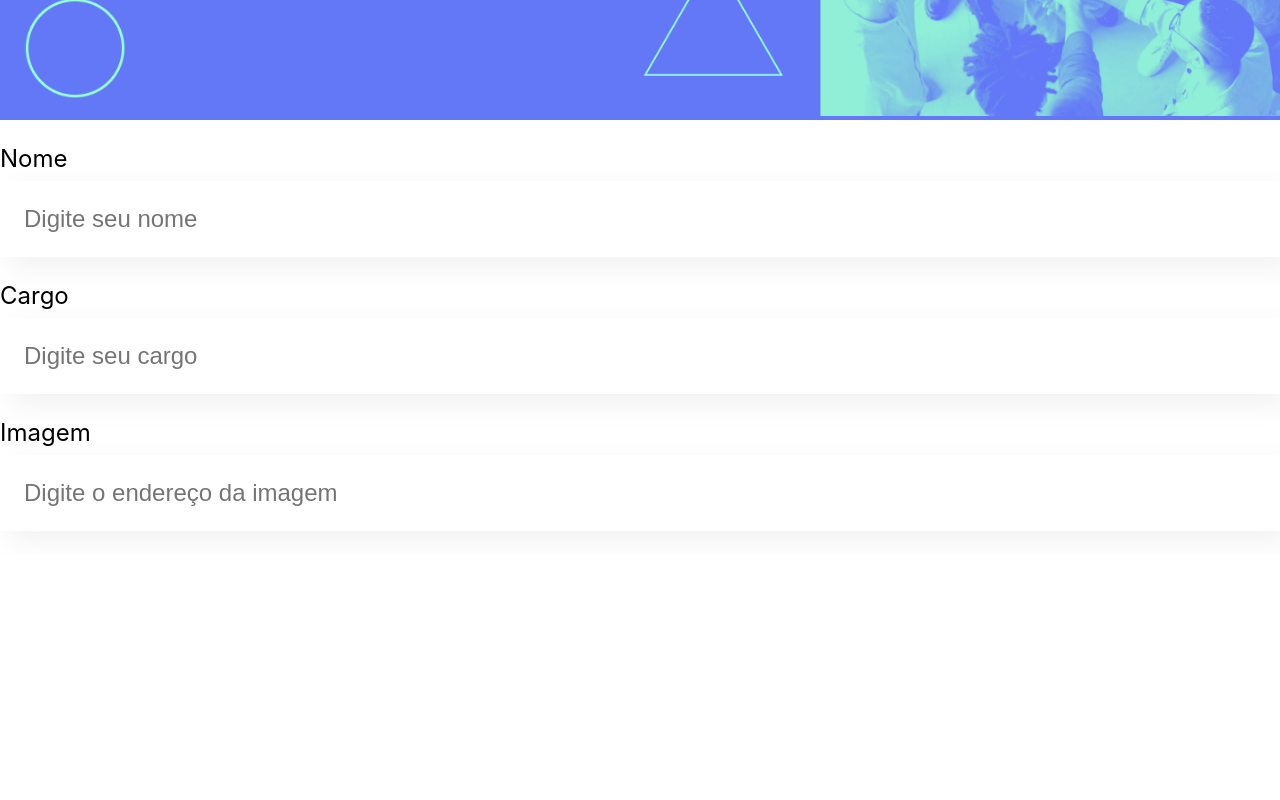
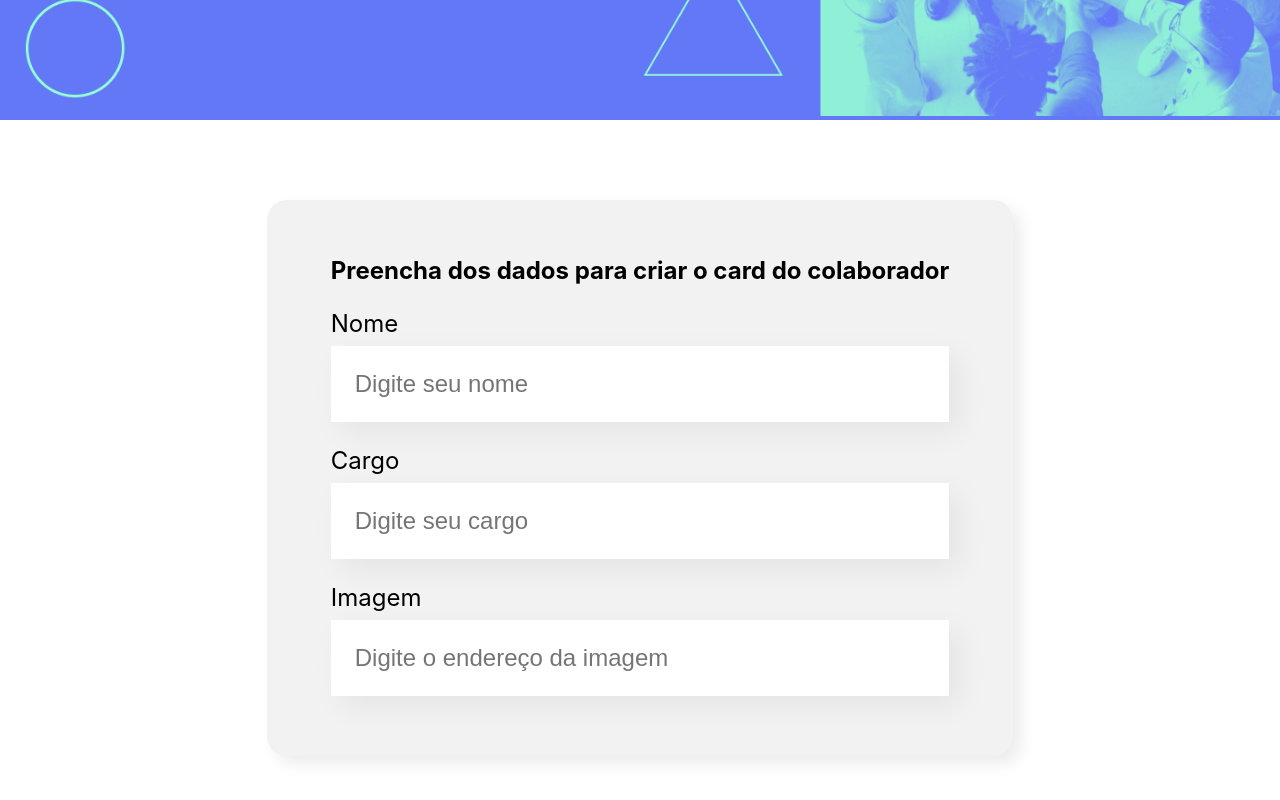
Before and after one commit to eduraiol/organo, a React (Create React App) app: page / in a window 1280 px wide. Shown: the part 378-1178 px from the top of the page. Before the commit the page ends 933 px from the top, so only its background shows below. Built offline with nearby package versions, Linux system fonts and the light colour scheme.

Commit message:
Criação de componente Formulário

```diff
--- a/src/App.js
+++ b/src/App.js
@@ -1,13 +1,11 @@
 import Banner from './componentes/Banner';
-import CampoTexto from './componentes/CampoTexto';
+import Formulario from './componentes/Formulario';
 
 function App() {
   return (
     <div className="App">
       <Banner />
-      <CampoTexto label="Nome" placeholder="Digite seu nome"/>
-      <CampoTexto label="Cargo" placeholder="Digite seu cargo"/>
-      <CampoTexto label="Imagem" placeholder="Digite o endereço da imagem"/>
+      <Formulario />
     </div>
   );
 }
--- /dev/null
+++ b/src/componentes/Formulario/Formulario.css
@@ -0,0 +1,13 @@
+.formulario {
+    display: flex;
+    justify-content: center;
+    margin: 80px 0;
+}
+
+.formulario form {
+    max-width: 80%;
+    background-color: #F2F2F2;
+    border-radius: 20px;
+    padding: 36px 64px;
+    box-shadow: 8px 8px 16px rgba(0, 0, 0, 0.08);
+}
--- /dev/null
+++ b/src/componentes/Formulario/index.js
@@ -0,0 +1,17 @@
+import CampoTexto from '../CampoTexto';
+import './Formulario.css'
+
+const Formulario = () => {
+    return (
+        <section className="formulario">
+            <form>
+                <h2>Preencha dos dados para criar o card do colaborador</h2>
+                <CampoTexto label="Nome" placeholder="Digite seu nome" />
+                <CampoTexto label="Cargo" placeholder="Digite seu cargo" />
+                <CampoTexto label="Imagem" placeholder="Digite o endereço da imagem" />
+            </form>
+        </section>
+    )
+}
+
+export default Formulario
```
